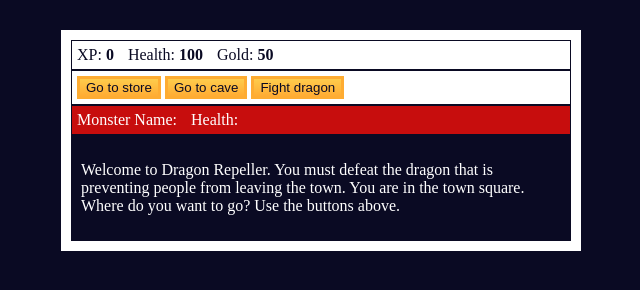
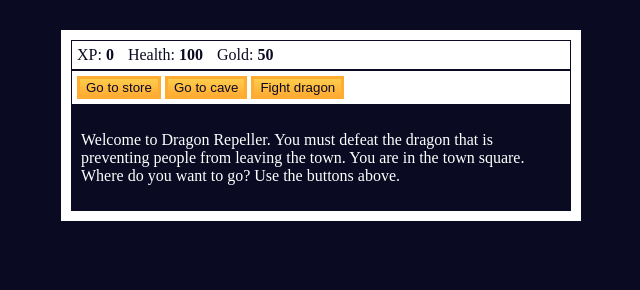
Before and after one commit to JuanTwoFour/freeCodeCamp-RPG---Dragon-Repeller, a plain HTML site: page index.html in a window 1280 px wide. Shown: the whole page, without its empty margins (319-959 px from the left). Drawn offline with Linux system fonts and the light colour scheme.

Commit message:
add styles, add js var.

```diff
--- a/script.js
+++ b/script.js
@@ -8,3 +8,10 @@ let inventory = ["stick"];
 const button1 = document.querySelector("#button1");
 const button2 = document.querySelector("#button2");
 const button3 = document.querySelector("#button3");
+const text = document.querySelector("#text");
+const xpText = document.querySelector("#xpText");
+const healthText = document.querySelector("#healthText");
+const goldText = document.querySelector("#goldText");
+const monsterStats = document.querySelector("#monsterStats");
+const monsterName = document.querySelector("#monsterName");
+const monsterHealthText = document.querySelector("#monsterHealth");
--- a/styles.css
+++ b/styles.css
@@ -27,6 +27,7 @@ body {
 }
 
 #monsterStats {
+  display: none;
   border: 1px solid #0a0a23;
   background-color: #c70d0d;
   color: #ffffff;
```
